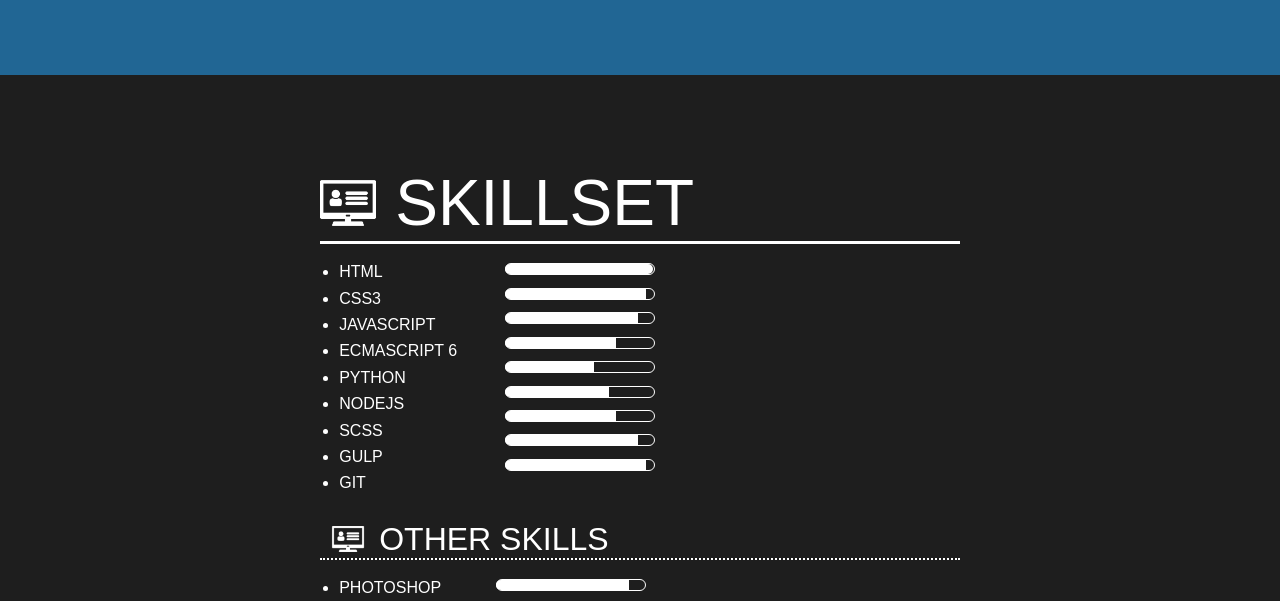
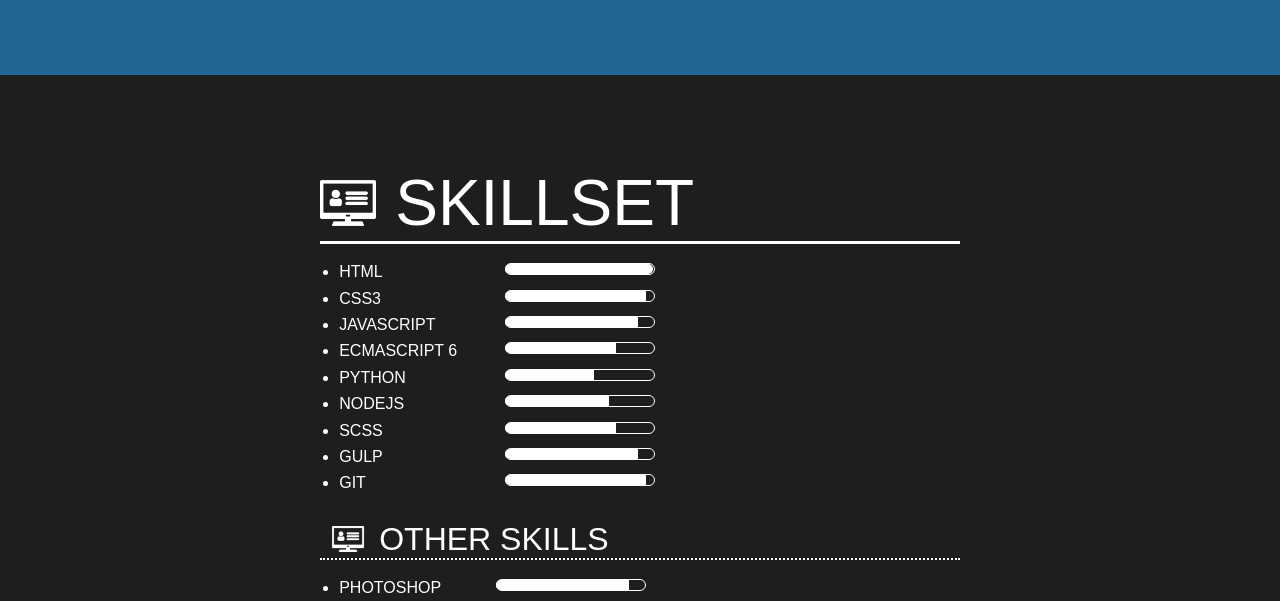
Before and after one commit to Drive-O/pr, a website: page app/index.html in a window 1280 px wide. Shown: the part 2325-2926 px from the top of the page. Drawn offline with nearby package versions, Linux system fonts and the light colour scheme; a web font is replaced by a local one.

Commit message:
Progress fixed

```diff
--- a/app/assets/styles/modules/_fourthpage.css
+++ b/app/assets/styles/modules/_fourthpage.css
@@ -65,7 +65,7 @@
         height: 12px;
         border: 1px solid white;
         border-radius: 10px;
-        margin-top: 0.78rem;
+        margin-top: 0.9rem;
       }
       &__skill-lvl .skill-bar:nth-child(1){
         margin-top: 0;
--- a/app/temp/styles/styles.css
+++ b/app/temp/styles/styles.css
@@ -700,7 +700,7 @@ menu {
   height: 12px;
   border: 1px solid white;
   border-radius: 10px;
-  margin-top: 0.78rem;
+  margin-top: 0.9rem;
 }.fourth-page__container__list__skill-lvl .skill-bar:nth-child(1){
   margin-top: 0;
 }.fourth-page__container__list__skill-lvl .skill-bar .progress{
```
